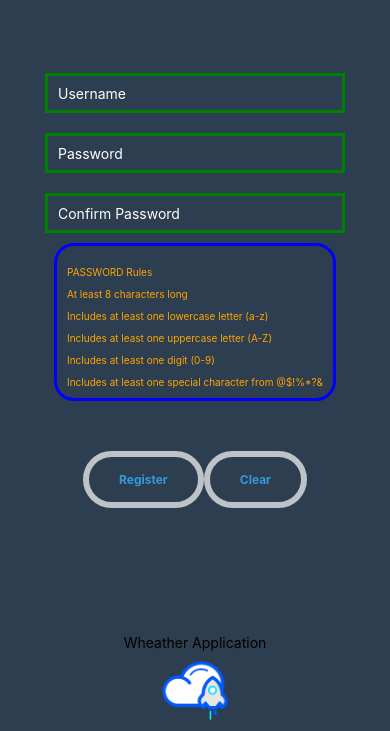
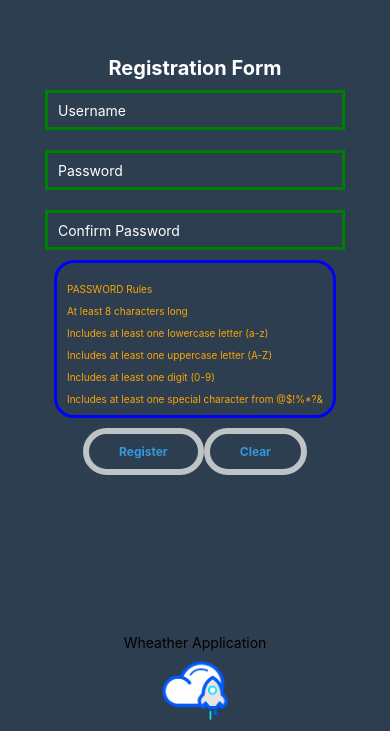
Before and after one commit to ale-sanchez-g/WeatherApp, a React Native app: screen / in a window 390 px wide. Shown: the part 113-844 px from the top of the page. Built offline with nearby package versions, Linux system fonts and the light colour scheme.

Commit message:
improvements

```diff
--- a/buttons/SimpleButton.js
+++ b/buttons/SimpleButton.js
@@ -12,7 +12,7 @@ const SimpleButton = ({ onPress, title, position }) => {
 
 const styles = StyleSheet.create({
   button: {
-    paddingVertical: 15,
+    paddingVertical: 10,
     paddingHorizontal: 30,
     borderRadius: 50, // Increase the borderRadius to create a circular shape
     borderWidth: 6,
--- a/components/RegistrationForm.js
+++ b/components/RegistrationForm.js
@@ -34,6 +34,9 @@ const RegistrationForm = () => {
 
   return (
     <View style={styles.container}>
+      <Text style={{ color: "white", fontSize: 20, fontWeight: "bold" }}>
+        Registration Form
+      </Text>
       <TextInput
         style={styles.input}
         placeholder="Username"
@@ -65,7 +68,7 @@ const RegistrationForm = () => {
         <SimpleButton
           onPress={handleRegistration}
           title="Register"
-          position={{ top: 50 }}
+          position={{ top: 10 }}
         />
         <SimpleButton
         onPress={() => {
@@ -75,7 +78,7 @@ const RegistrationForm = () => {
           setPasswordWarning("");
         }}
         title="Clear"
-        position={{ top: 50 }}
+        position={{ top: 10 }}
       />
       </View>
       {passwordWarning ? (
--- a/logics/passwordPolicy.js
+++ b/logics/passwordPolicy.js
@@ -1,9 +1,9 @@
 // passwordPolicy.js
 const passwordPolicy = {
     minLength: 8,
-    complexityRegex: /^(?=.*[a-z])(?=.*[A-Z])(?=.*\d)(?=.*[@$!%*?&])[A-Za-z\d@$!%*?&]+$/,
+    complexityRegex: /^(?=.*[a-z])(?=.*[A-Z])(?=.*\d)(?=.*[-_@$!%*?&])[A-Za-z\d-@$!%*?&]+$/,
     commonPasswords: ['password', '123456', 'qwerty', 'letmein'],
-    repeatingRegex: /(.)\1+/,
+    repeatingRegex: /(.)\2+/,
   };
 
   const isPasswordSecure = (password) => {
```
